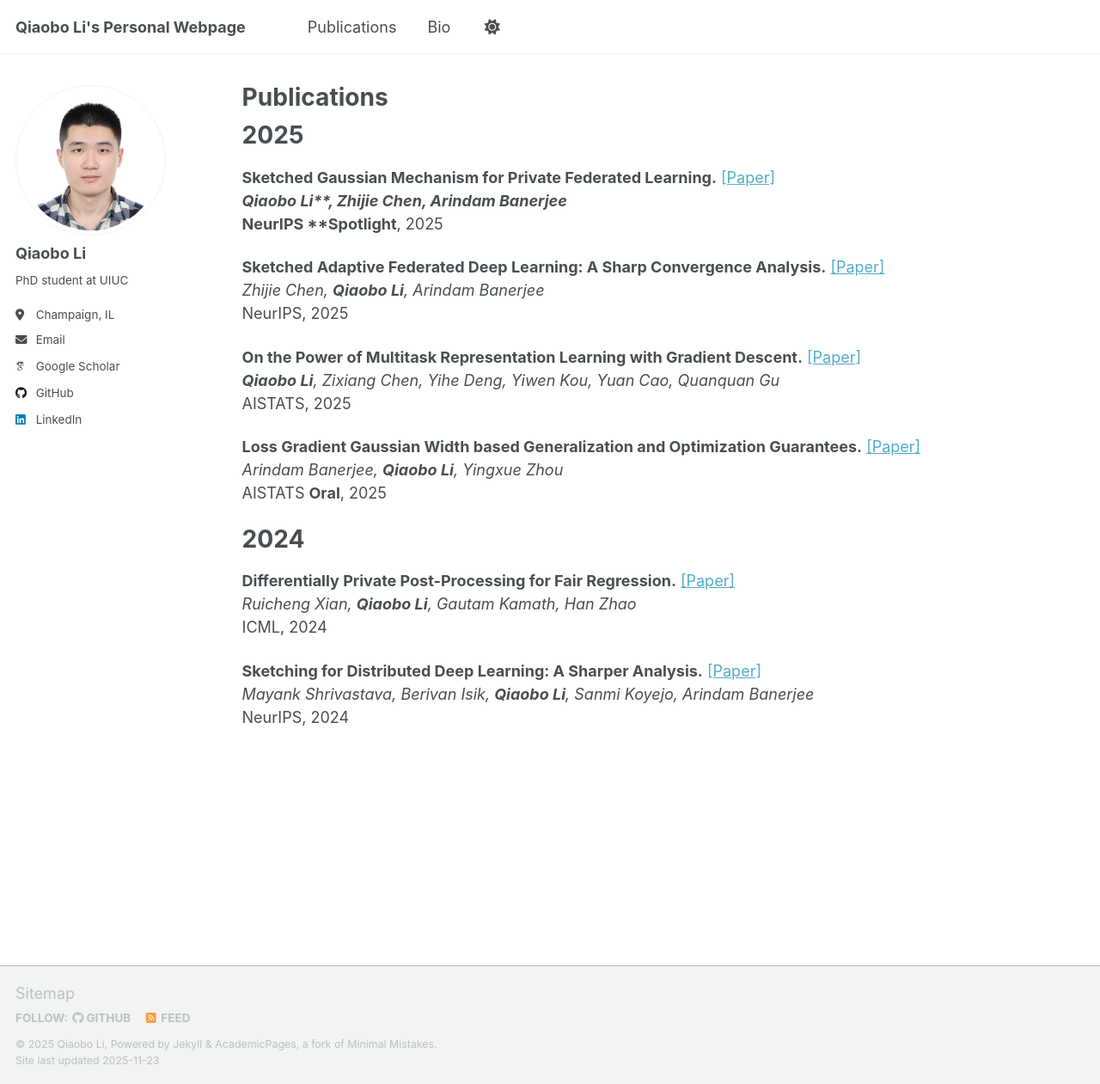
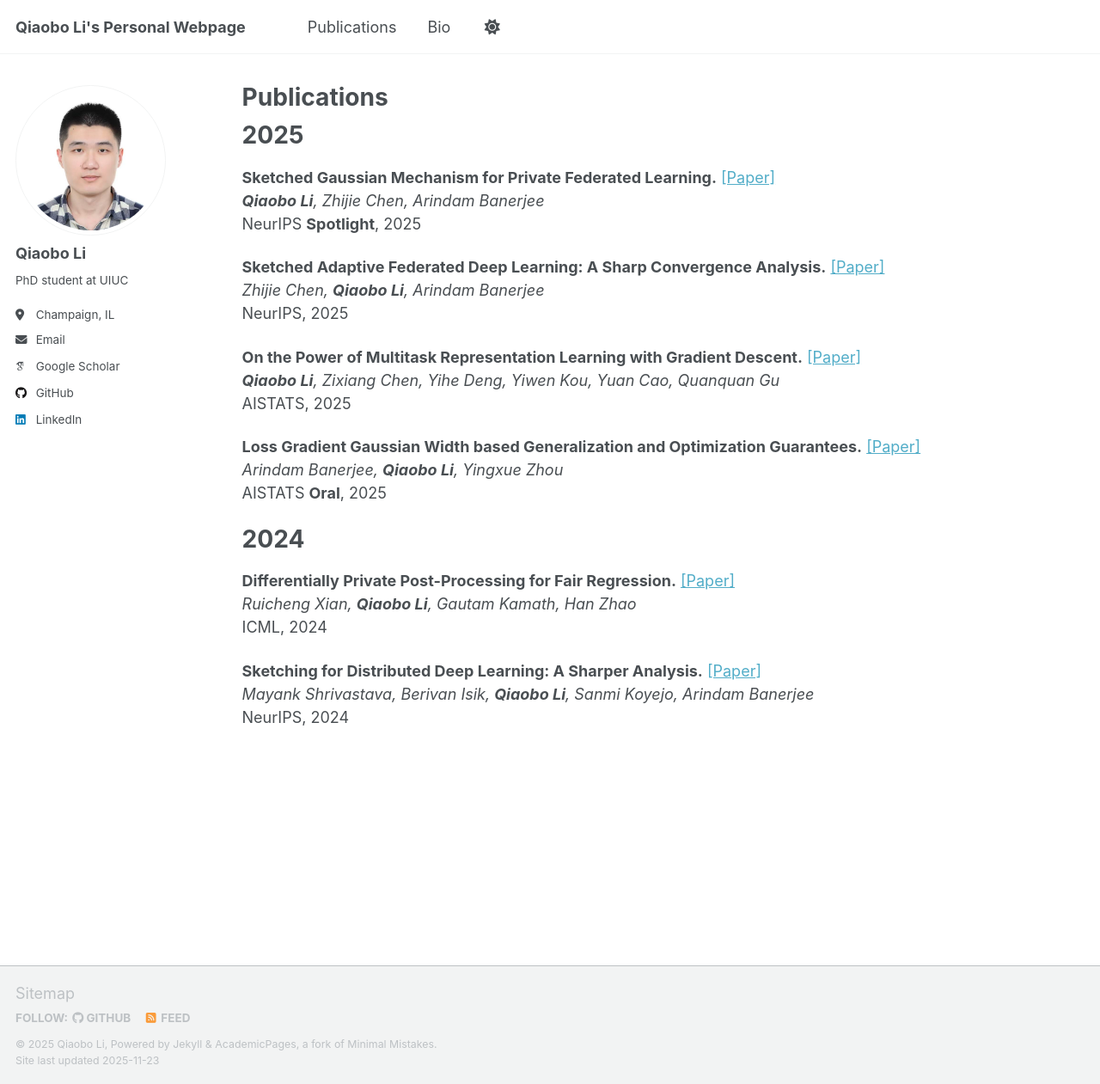
Before and after one commit to JoyceLi0729/joyceli0729.github.io, a Jekyll site: the page built from _pages/publications.md, in a window 1280 px wide and 1261 px high. Shown: the whole window at 86% size. Built offline with Jekyll 4.4.1, drawn with Linux system fonts in a browser that asks for light colours; some web fonts are replaced; a script that is not in the unit is left out.

```diff
--- a/_pages/publications.md
+++ b/_pages/publications.md
@@ -10,7 +10,7 @@ author_profile: true
 # 2025
 
 **Sketched Gaussian Mechanism for Private Federated Learning.** [[Paper]](https://openreview.net/pdf?id=AUs0rScwK0)
-***Qiaobo Li**, Zhijie Chen, Arindam Banerjee*
+*__Qiaobo Li__, Zhijie Chen, Arindam Banerjee*
 NeurIPS **Spotlight**, 2025
 
 **Sketched Adaptive Federated Deep Learning: A Sharp Convergence Analysis.** [[Paper]](https://openreview.net/pdf?id=XIeE8jbM4K)
```
